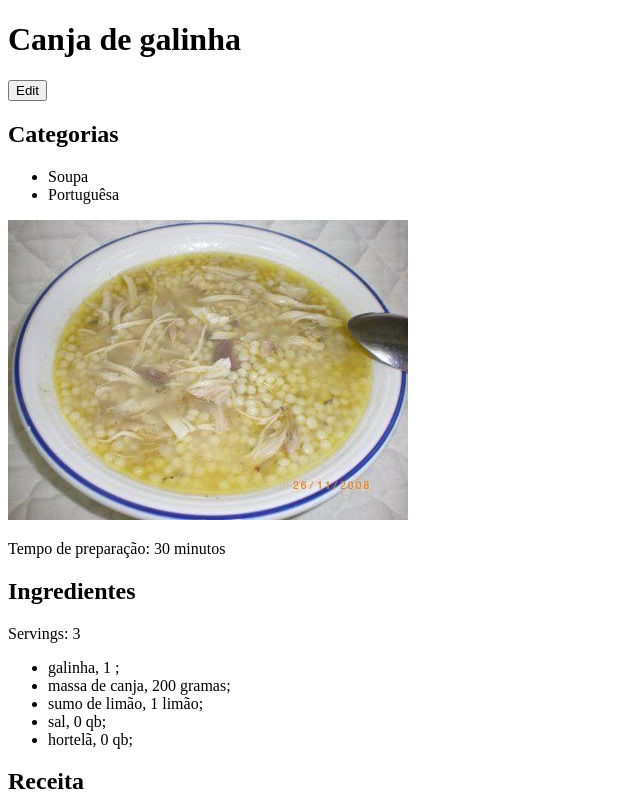
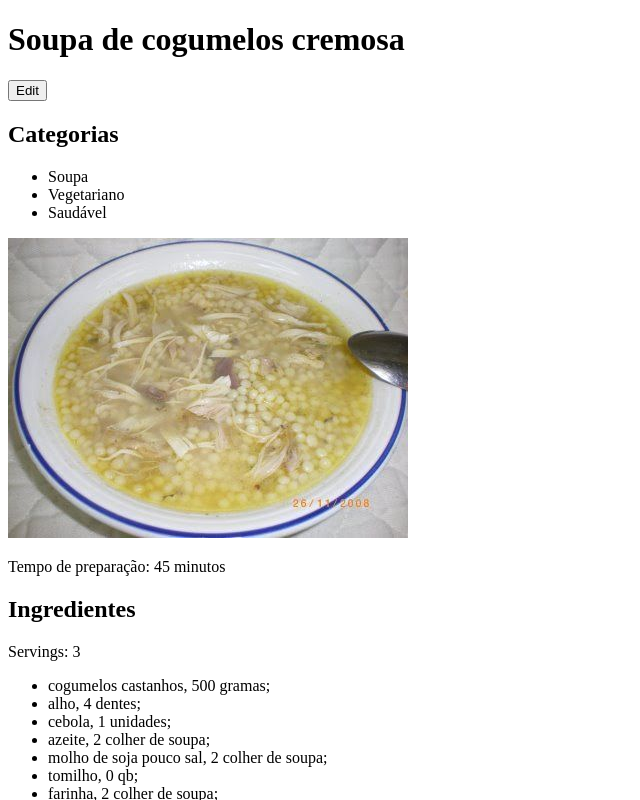
Before and after one commit to awoken-coder/cooking-website, a React (Create React App) app in the folder frontend/: page / in a window 1280 px wide. Shown: the top 800 px of the page, without its empty margins (0-640 px from the left). Built offline with nearby package versions, Linux system fonts and the light colour scheme; data requests are answered from the project's data file.

Commit message:
changed db name to recipes from recipe created folder for services instaled json server and axios modules

```diff
--- a/frontend/db.json
+++ b/frontend/db.json
@@ -1,5 +1,5 @@
 {
-  "recipe": [
+  "recipes": [
     {
       "name": "Canja de galinha",
       "ingredientsInfo": {
--- a/frontend/src/App.js
+++ b/frontend/src/App.js
@@ -1,27 +1,24 @@
-import React from 'react'
+import React, {useState, useEffect} from 'react'
 import RecipePage from './components/RecipePage'
 
-const recipe = {
-  name: 'Canja de galinha',
-  ingredientsInfo: {
-    servings: 3,
-    ingredients: [
-      { ingredient: 'galinha', quantity: 1, unit: '' },
-      { ingredient: 'massa de canja', quantity: 200, unit: 'gramas' },
-      { ingredient: 'sumo de limão', quantity: 1, unit: 'limão' },
-      { ingredient: 'sal', quantity: 0, unit: 'qb' },
-      { ingredient: 'hortelã', quantity: 0, unit: 'qb' }
-    ]
-  },
-  steps: 'Ferver a água com a galinha. Adicionar a massa e sal. Deixar cozer durante 30 minutos. Adicionar o sumo de limão e a hortelã e servir.',
-  categories: ['Soupa', 'Portuguêsa'],
-  origin: 'www.cozinhar.pt/canja-de-galinha',
-  owner: 'João Francisco',
-  time: '30 minutos'
-}
+import axios from 'axios'
+const baseUrl = 'http://localhost:3001/recipes'
+
+
 const App = () => {
+  const [recipes, setRecipes] = useState([{}])
+
+  useEffect( () =>  {
+    const fetchRecipes = async () => {
+      const res = await axios.get(baseUrl)
+      console.log(res.data,'axios response')
+      setRecipes(res.data)
+    }
+    fetchRecipes()
+  },[])
+
   return (
-    <RecipePage recipe={recipe} />
+    <RecipePage recipes={recipes[1]} />
   )
 }
 
--- a/frontend/src/components/RecipePage.js
+++ b/frontend/src/components/RecipePage.js
@@ -1,8 +1,9 @@
 import image from '../images/canja-de-galinha.jpeg'
 
 
-const RecipePage = ({ recipe }) => {
-  const { name, ingredientsInfo, steps, categories, origin, owner, time } = recipe
+const RecipePage = ({ recipes }) => {
+  if (!recipes) {return(null)}
+  const { name, ingredientsInfo, steps, categories, origin, owner, time } = recipes
   const {servings, ingredients} = ingredientsInfo
 
   return (
--- /dev/null
+++ b/frontend/src/services/recipes.js
@@ -0,0 +1 @@
+import axios from 'axios'
```
Also changed, not shown: frontend/package.json (+6 -1 lines), 1 other file (tests, documents, lock files or other folders).
